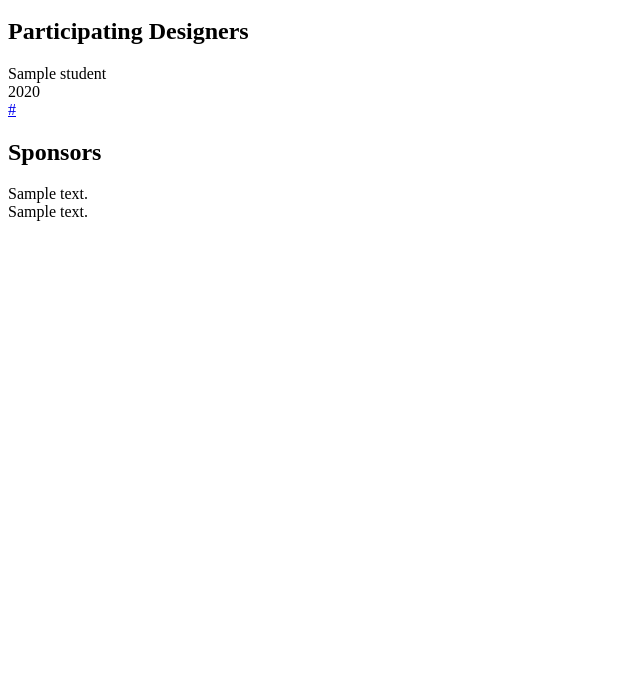
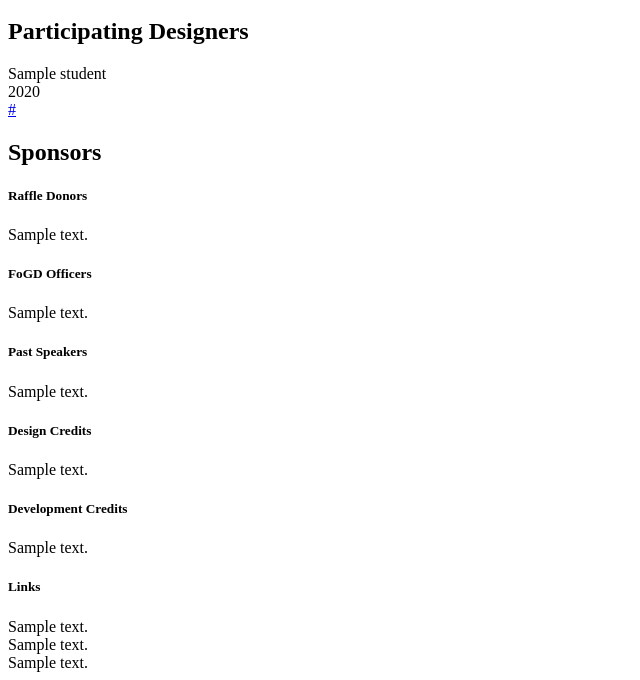
Before and after one commit to PSUGraphicDesign/be-honest-kirby, a PHP site: template site/templates/event.php in a window 1280 px wide. Shown: the part 149-829 px from the top of the page, without its empty margins (0-640 px from the left). Before the commit the page ends 370 px from the top, so only its background shows below. Run offline with PHP 8.4, Linux system fonts and the light colour scheme; the template is opened without the code that fills it: most values are stand-ins (such as "Sample title", 1, 10 or a date in 2020); data that the repository does not hold is empty; some libraries are stand-ins or nearby versions.

Commit message:
Footer links blueprint (site), template and styles

```diff
--- a/site/snippets/footer.php
+++ b/site/snippets/footer.php
@@ -1,5 +1,33 @@
     </main>
     <footer>
+      <section>
+        <article class="links">
+          <div class="column sixth donors tablet-third mobile-half">
+            <h5><span>Raffle Donors</span></h5>
+            <?= $site->footer_raffle_donors()->kirbytext() ?>
+          </div>
+          <div class="column sixth officers tablet-third mobile-half">
+            <h5><span>FoGD Officers</span></h5>
+            <?= $site->footer_officers()->kirbytext() ?>
+          </div>
+          <div class="column sixth past-speakers tablet-third mobile-half">
+            <h5><span>Past Speakers</span></h5>
+            <?= $site->footer_past_speakers()->kirbytext() ?>
+          </div>
+          <div class="column sixth design-credits tablet-third mobile-half">
+            <h5><span>Design Credits</span></h5>
+            <?= $site->footer_design_credits()->kirbytext() ?>
+          </div>
+          <div class="column sixth development-credits tablet-third mobile-half">
+            <h5><span>Development Credits</span></h5>
+            <?= $site->footer_development_credits()->kirbytext() ?>
+          </div>
+          <div class="column sixth misc tablet-third mobile-half">
+            <h5><span>Links</span></h5>
+            <?= $site->footer_links()->kirbytext() ?>
+          </div>
+        </article>
+      </section>
       <section>
         <article class="colophon">
           <div class="column full">
```
Also changed, not shown: assets/sass/_base.sass (+18 -0 lines), site/blueprints/site.php (+41 -0 lines).
